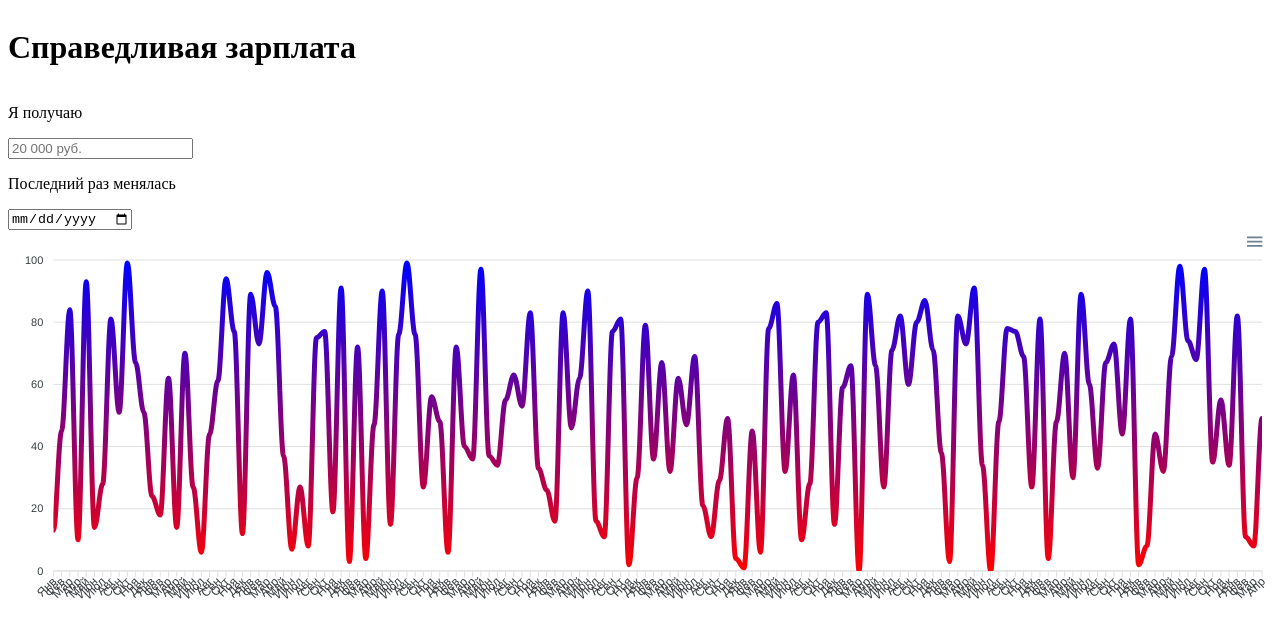
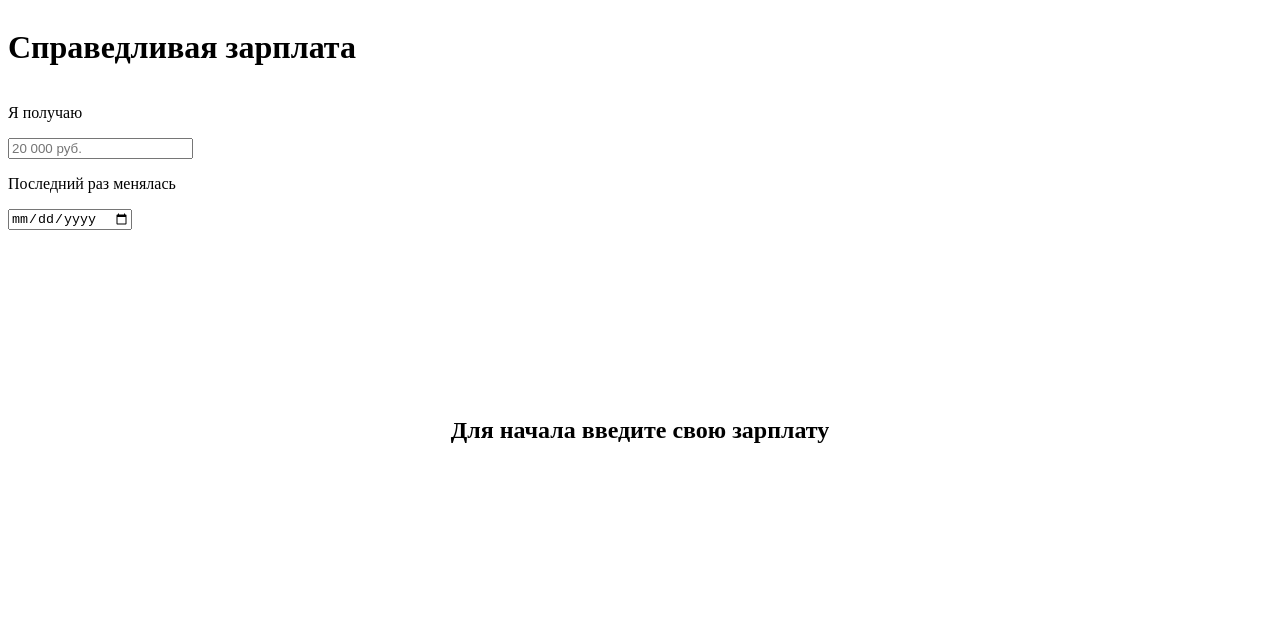
Before and after one commit to duck-finance/fair-salary-web, a React (Create React App) app: page / in a window 1280 px wide. Shown: the top 638 px of the page. Built offline with nearby package versions, Linux system fonts and the light colour scheme.

Commit message:
feat(*): update chart

```diff
--- a/src/components/Chart/Chart.tsx
+++ b/src/components/Chart/Chart.tsx
@@ -1,56 +1,80 @@
-import React from "react";
+import React, { Fragment } from "react";
 import ApexChart from "react-apexcharts";
 import { FormState } from "../Form/Form";
+import { EmptyState } from "./EmptyState";
+import { UnrealState } from "./UnrealState";
+import { Header } from "./Header";
 
 type Props = {
   formState: FormState;
 };
 
-const MONTH = [
-  "Янв",
-  "Фев",
-  "Мар",
-  "Апр",
-  "Май",
-  "Июн",
-  "Июл",
-  "Авг",
-  "Сен",
-  "Окт",
-  "Ноя",
-  "Дек",
-];
+// const MONTH = [
+//   "Янв",
+//   "Фев",
+//   "Мар",
+//   "Апр",
+//   "Май",
+//   "Июн",
+//   "Июл",
+//   "Авг",
+//   "Сен",
+//   "Окт",
+//   "Ноя",
+//   "Дек",
+// ];
 
-function generateCategories(initialDate: string) {
-  const today = new Date();
-  const result = [];
-  let date = new Date(initialDate);
+const nextMonth = (_: any, index: number, allItems: any[]) => {
+  const currentMonth = allItems.length - index;
+  const currentDate = new Date();
+  return new Date(
+    currentDate.getFullYear(),
+    currentDate.getMonth() - currentMonth
+  ).getTime();
+};
 
-  while (
-    date.getMonth() <= today.getMonth() ||
-    date.getFullYear() <= today.getFullYear()
-  ) {
-    result.push(MONTH[date.getMonth()]);
-    date = new Date(date.getFullYear(), date.getMonth() + 1);
-  }
+const nextValue = (salary: number) => (_: any, index: number) =>
+  Math.round(salary + salary * ((index / 1000) * Math.random()));
 
-  return result;
-}
+const nextPoint = (salary: number) => (
+  item: any,
+  index: number,
+  allItems: any[]
+) => ({
+  x: nextMonth(item, index, allItems),
+  y: nextValue(salary)(item, index),
+});
 
-console.log(generateCategories("2009.01.01"));
+const getData = (salary: number) => {
+  return new Array(15).fill(0).map(nextPoint(salary));
+};
 
-function getApexChartState() {
-  const categories = generateCategories("2009.01.01");
+function getApexChartState(data: any) {
   return {
     options: {
       chart: {
         id: "chart",
+        toolbar: {
+          show: false,
+        },
         zoom: {
           enabled: false,
         },
       },
+      grid: {
+        xaxis: {
+          lines: {
+            show: true,
+          },
+        },
+        yaxis: {
+          lines: {
+            show: true,
+          },
+        },
+      },
       xaxis: {
-        categories,
+        type: "datetime",
       },
       stroke: {
         curve: "smooth",
@@ -67,12 +91,12 @@ function getApexChartState() {
           colorStops: [
             {
               offset: 0,
-              color: "blue",
+              color: "#FF0",
               opacity: 1,
             },
             {
               offset: 100,
-              color: "red",
+              color: "#D0D",
               opacity: 1,
             },
           ],
@@ -81,13 +105,44 @@ function getApexChartState() {
     },
     series: [
       {
-        name: "Ваша реальная зарплата",
-        data: categories.map(() => Math.round(Math.random() * 100)),
+        name: "Реальная зарплата",
+        data,
       },
     ],
+    annotations: {
+      xaxis: [
+        {
+          x: "Фев",
+          borderColor: "#775DD0",
+          label: {
+            style: {
+              color: "#fff",
+            },
+            text: "X-axis annotation - 22 Nov",
+          },
+        },
+      ],
+    },
   };
 }
 
 export function Chart({ formState }: Props) {
-  return <ApexChart {...getApexChartState()} type="line" height={400} />;
+  const salary = Number(formState.salary) || undefined;
+
+  if (!salary) {
+    return <EmptyState />;
+  }
+
+  if (salary < 1000) {
+    return <UnrealState />;
+  }
+
+  const data = getData(salary);
+
+  return (
+    <Fragment>
+      <Header salary={data[data.length - 1].y} />
+      <ApexChart {...getApexChartState(data)} type="line" height={400} />
+    </Fragment>
+  );
 }
--- /dev/null
+++ b/src/components/Chart/EmptyState.tsx
@@ -0,0 +1,18 @@
+import React from "react";
+import styled from "styled-components";
+
+const Container = styled.div`
+  display: flex;
+  width: 100%;
+  height: 400px;
+  align-items: center;
+  justify-content: center;
+`;
+
+export function EmptyState() {
+  return (
+    <Container>
+      <h2>Для начала введите свою зарплату</h2>
+    </Container>
+  );
+}
--- /dev/null
+++ b/src/components/Chart/Header.tsx
@@ -0,0 +1,38 @@
+import React from "react";
+import styled from "styled-components";
+
+const Container = styled.div`
+  display: flex;
+  width: 100%;
+  justify-content: center;
+`;
+
+function units(num: number, cases: any) {
+  num = Math.abs(num);
+
+  var word = "";
+
+  if (num.toString().indexOf(".") > -1) {
+    word = cases.gen;
+  } else {
+    word =
+      num % 10 === 1 && num % 100 !== 11
+        ? cases.nom
+        : num % 10 >= 2 && num % 10 <= 4 && (num % 100 < 10 || num % 100 >= 20)
+        ? cases.gen
+        : cases.plu;
+  }
+
+  return word;
+}
+
+export function Header({ salary }: any) {
+  return (
+    <Container>
+      <h2>
+        Ваша реальная зарплата на сегодня {salary}{" "}
+        {units(salary, { nom: "рубль", gen: "рубля", plu: "рублей" })}
+      </h2>
+    </Container>
+  );
+}
--- /dev/null
+++ b/src/components/Chart/UnrealState.tsx
@@ -0,0 +1,23 @@
+import React from "react";
+import styled from "styled-components";
+
+const Container = styled.div`
+  display: flex;
+  width: 100%;
+  height: 400px;
+  align-items: center;
+  justify-content: center;
+`;
+
+export function UnrealState() {
+  return (
+    <Container>
+      <h2>
+        К сожалению мы работаем с суммами от 1000 рублей{" "}
+        <span role="img" aria-label="колечко с драгоценным камнем">
+          💍
+        </span>
+      </h2>
+    </Container>
+  );
+}
```
